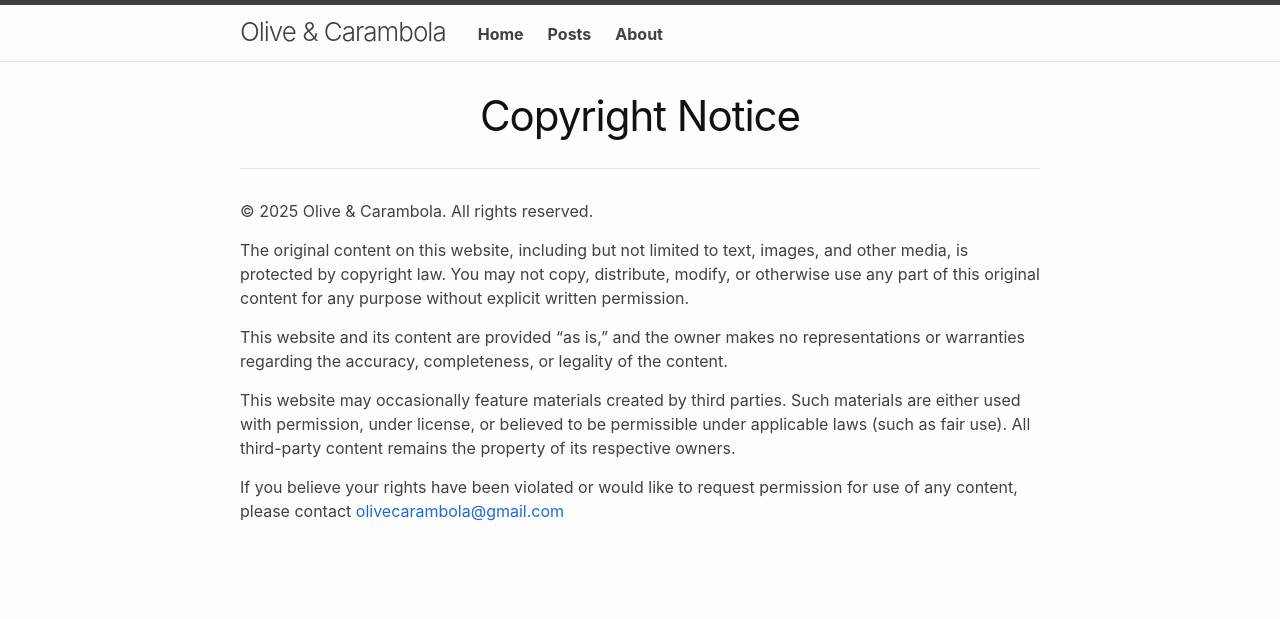
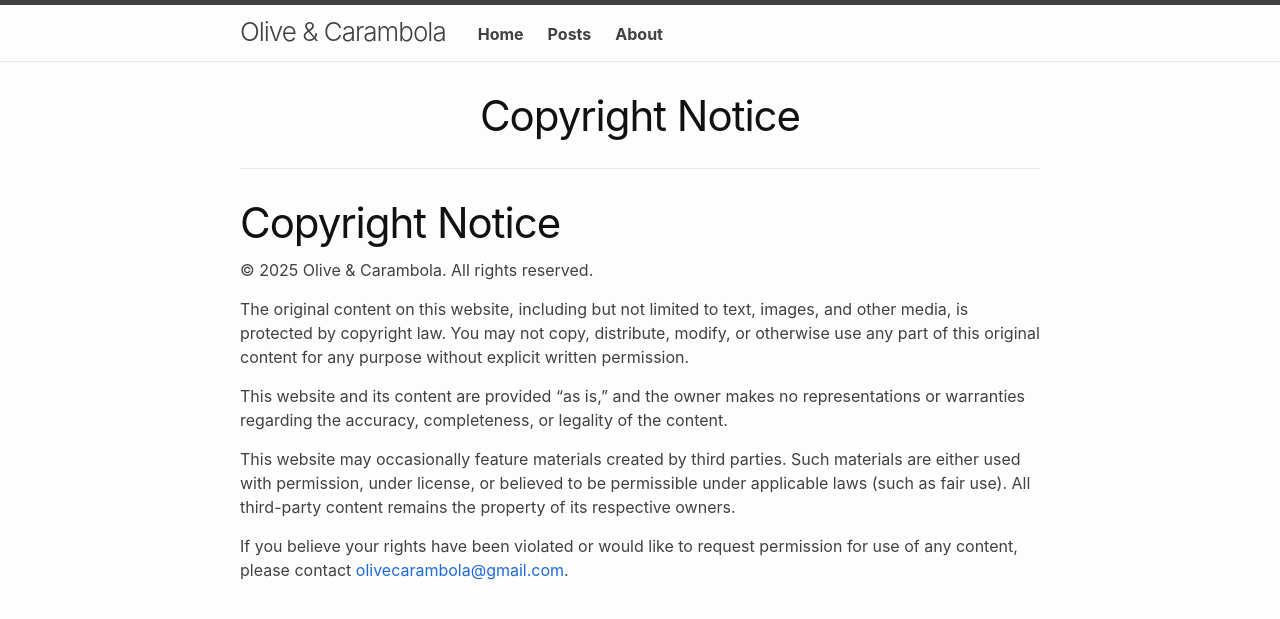
Before and after one commit to olivecarambola/coda, a Jekyll site: the page built from about.md, in a window 1280 px wide. Shown: the top 619 px of the page. Built offline with Jekyll 4.4.1, drawn with Linux system fonts in a browser that asks for light colours; our own code applies the rules of GitHub Pages for plain Markdown files.

Commit message:
Update about.md

```diff
--- a/about.md
+++ b/about.md
@@ -1,8 +1,9 @@
 ---
 layout: page
-title: Copyright Notice
+# title: Copyright Notice
 permalink: /about/
 ---
+# Copyright Notice
 
 &copy; 2025 Olive & Carambola. All rights reserved.
 
@@ -12,4 +13,4 @@ This website and its content are provided "as is," and the owner makes no repres
 
 This website may occasionally feature materials created by third parties. Such materials are either used with permission, under license, or believed to be permissible under applicable laws (such as fair use). All third-party content remains the property of its respective owners.
 
-If you believe your rights have been violated or would like to request permission for use of any content, please contact [olivecarambola@gmail.com](mailto:olivecarambola@gmail.com)
+If you believe your rights have been violated or would like to request permission for use of any content, please contact [olivecarambola@gmail.com](mailto:olivecarambola@gmail.com).
```
